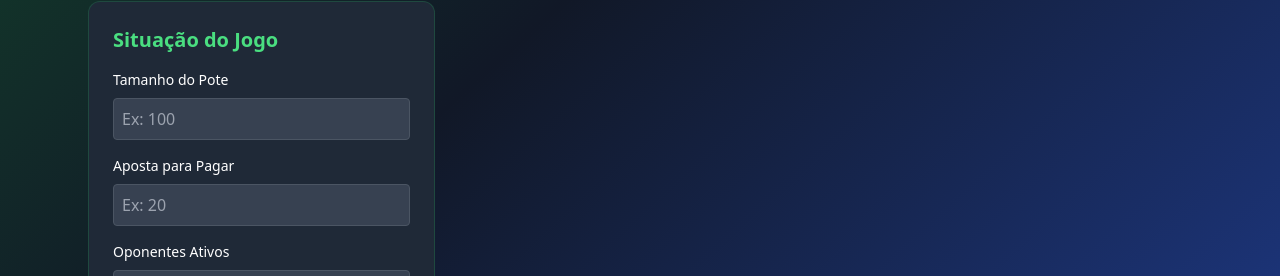
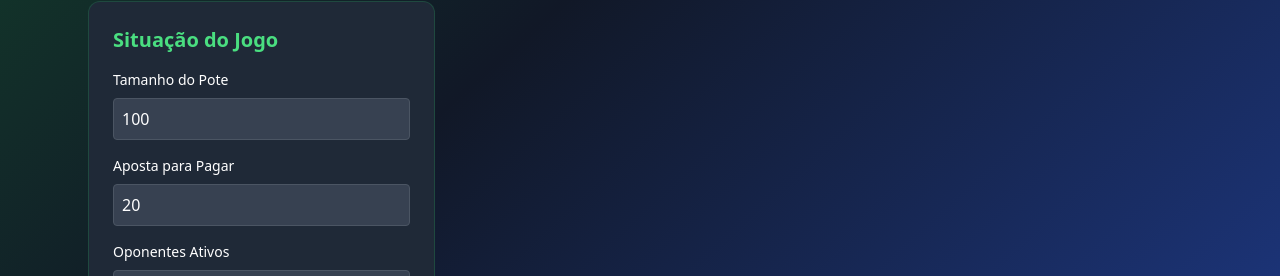
Before and after one commit to murilobauck/poker-ia, a React (Vite) app: page / in a window 1280 px wide. Shown: the part 643-919 px from the top of the page. Built offline with nearby package versions, Linux system fonts and the light colour scheme.

Commit message:
fix: inputs

```diff
--- a/src/components/PokerAssistant.tsx
+++ b/src/components/PokerAssistant.tsx
@@ -59,8 +59,8 @@ interface HandAnalysis {
 const PokerAssistant: React.FC = () => {
   const [playerCards, setPlayerCards] = useState<string[]>(['', '']);
   const [communityCards, setCommunityCards] = useState<string[]>(['', '', '', '', '']);
-  const [potSize, setPotSize] = useState<number | ''>('');
-  const [betToCall, setBetToCall] = useState<number | ''>('');
+  const [potSize, setPotSize] = useState<string>('100');
+  const [betToCall, setBetToCall] = useState<string>('20');
   const [opponents, setOpponents] = useState<number>(1);
   const [position, setPosition] = useState<'early' | 'middle' | 'late'>('middle');
   const [results, setResults] = useState<Results | null>(null);
@@ -585,6 +585,14 @@ const PokerAssistant: React.FC = () => {
       return null;
     }
 
+    const numericPotSize = Number(potSize);
+    const numericBetToCall = Number(betToCall);
+
+    if (isNaN(numericPotSize) || isNaN(numericBetToCall)) {
+      alert('Por favor, insira valores numéricos válidos.');
+      return null;
+    }
+
     if (!playerCards[0] || !playerCards[1]) {
       alert('Por favor, selecione suas cartas antes de analisar.');
       return null;
@@ -635,9 +643,9 @@ const PokerAssistant: React.FC = () => {
       100
     );
 
-    const potOdds = (betToCall / (potSize + betToCall)) * 100;
-    const impliedOdds = calculateImpliedOdds(potSize, betToCall, adjustedWinProbability, position);
-    const directEV = ((adjustedWinProbability / 100) * potSize) - (((100 - adjustedWinProbability) / 100) * betToCall);
+    const potOdds = (numericBetToCall / (numericPotSize + numericBetToCall)) * 100;
+    const impliedOdds = calculateImpliedOdds(numericPotSize, numericBetToCall, adjustedWinProbability, position);
+    const directEV = ((adjustedWinProbability / 100) * numericPotSize) - (((100 - adjustedWinProbability) / 100) * numericBetToCall);
 
     // Ajusta fold equity baseado na força da mão e posição
     const baseFoldEquity = position === 'late' ? 20 : position === 'middle' ? 15 : 10;
@@ -757,28 +765,24 @@ const PokerAssistant: React.FC = () => {
                 <div>
                   <label className="block text-sm font-medium mb-2">Tamanho do Pote</label>
                   <input
-                    type="number"
                     value={potSize}
                     onChange={(e) => {
-                      const value = e.target.value === '' ? '' : Math.max(0, Number(e.target.value));
+                      const value = e.target.value.replace(/\D/g, '');
                       setPotSize(value);
                     }}
                     placeholder="Ex: 100"
-                    min="0"
                     className="w-full p-2 bg-gray-700 border border-gray-600 rounded focus:border-green-400 text-white"
                   />
                 </div>
                 <div>
                   <label className="block text-sm font-medium mb-2">Aposta para Pagar</label>
                   <input
-                    type="number"
                     value={betToCall}
                     onChange={(e) => {
-                      const value = e.target.value === '' ? '' : Math.max(0, Number(e.target.value));
+                      const value = e.target.value.replace(/\D/g, '');
                       setBetToCall(value);
                     }}
                     placeholder="Ex: 20"
-                    min="0"
                     className="w-full p-2 bg-gray-700 border border-gray-600 rounded focus:border-green-400 text-white"
                   />
                 </div>
--- a/styles.css
+++ /dev/null
@@ -1,10 +0,0 @@
-/* Remove as setas dos inputs numéricos */
-input[type="number"]::-webkit-inner-spin-button,
-input[type="number"]::-webkit-outer-spin-button {
-  -webkit-appearance: none;
-  margin: 0;
-}
-
-input[type="number"] {
-  -moz-appearance: textfield;
-}
```
